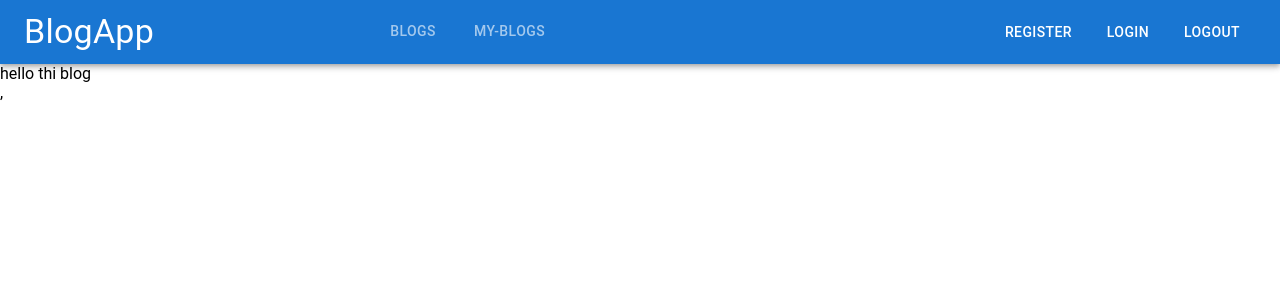
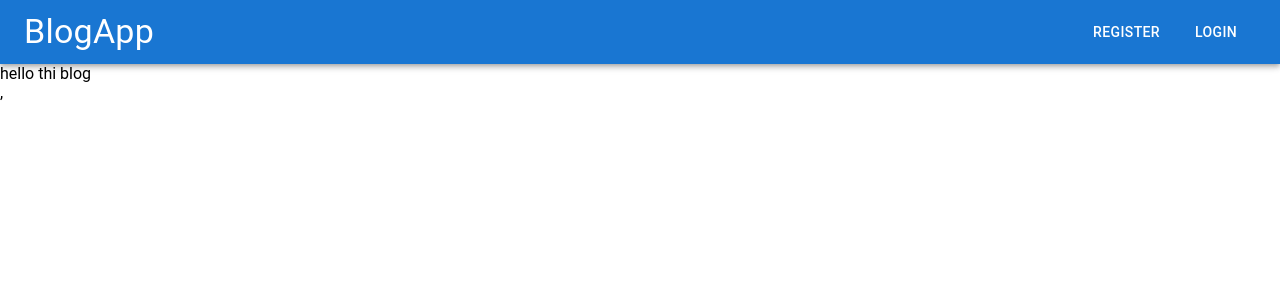
Before and after one commit to Sabibur201-Rahaman/blog-client, a React (Vite) app: page / in a window 1280 px wide. Shown: the top 300 px of the page. Built offline with nearby package versions, Linux system fonts and the light colour scheme.

Commit message:
login,register,logout is manipulated using useselector react-redux

```diff
--- a/package.json
+++ b/package.json
@@ -16,6 +16,7 @@
     "@reduxjs/toolkit": "^2.2.2",
     "react": "^18.2.0",
     "react-dom": "^18.2.0",
+    "react-redux": "^9.1.0",
     "react-router-dom": "^6.22.3",
     "redux": "^5.0.1"
   },
--- a/src/components/Header.jsx
+++ b/src/components/Header.jsx
@@ -1,24 +1,33 @@
 import React, { useState } from "react";
+import {useSelector}from 'react-redux'
 import { Box, AppBar, Toolbar, Button, Typography,Tabs,Tab} from "@mui/material";
 import { Link } from "react-router-dom";
 import Blog from './../pages/Blog';
 const Header = () => {
   const[ value,setvalue]=useState()
+  const isLogin=useSelector(state=>state.isLogin)
   return (
     <>
       <AppBar position="sticky">
         <Toolbar>
             <Typography variant="h4">BlogApp</Typography>
-            <Box display={"flex"}marginLeft="auto" marginRight={"auto"}>
+            {isLogin &&<>
+              <Box display={"flex"}marginLeft="auto" marginRight={"auto"}>
               <Tabs textColor="inherit" value={value} onChange={(e,val)=>setvalue(val)}>
             <Tab label='Blogs' LinkComponent={Link} to='/'/>
             <Tab label='My-Blogs' LinkComponent={Link} to='/my-blogs'/>
               </Tabs>
             </Box>
+            </>}
             <Box display={"flex"} marginLeft='Auto'>
-            <Button sx={{margin:1,color:"white"}} LinkComponent={Link} to='/register'>Register</Button>
+            {!isLogin && <>
+              <Button sx={{margin:1,color:"white"}} LinkComponent={Link} to='/register'>Register</Button>
             <Button sx={{margin:1,color:"white"}} LinkComponent={Link} to='/login'>Login</Button>
-            <Button sx={{margin:1,color:"white"}}>Logout</Button>
+            </>}
+            {isLogin &&(<>
+              <Button sx={{margin:1,color:"white"}}>Logout</Button>
+
+            </>)}
             </Box>
         </Toolbar>
       </AppBar>
--- a/src/main.jsx
+++ b/src/main.jsx
@@ -3,7 +3,7 @@ import ReactDOM from 'react-dom/client'
 import App from './App.jsx'
 import './index.css'
 import {BrowserRouter} from "react-router-dom"
-import {Provider}from 'react-redux'
+import { Provider } from 'react-redux'
 import { store } from '../redux/store.js'
 ReactDOM.createRoot(document.getElementById('root')).render(
   <Provider store={store}>
```
Also changed, not shown: 1 other file (tests, documents, lock files or other folders).
